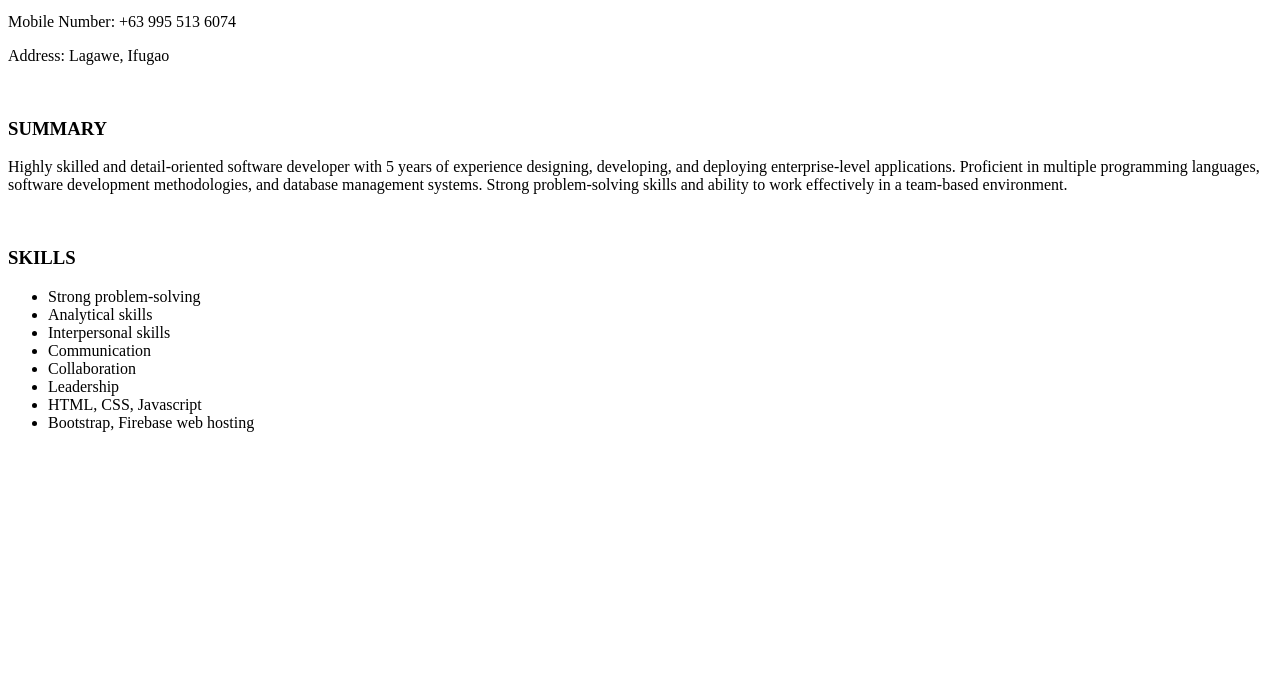
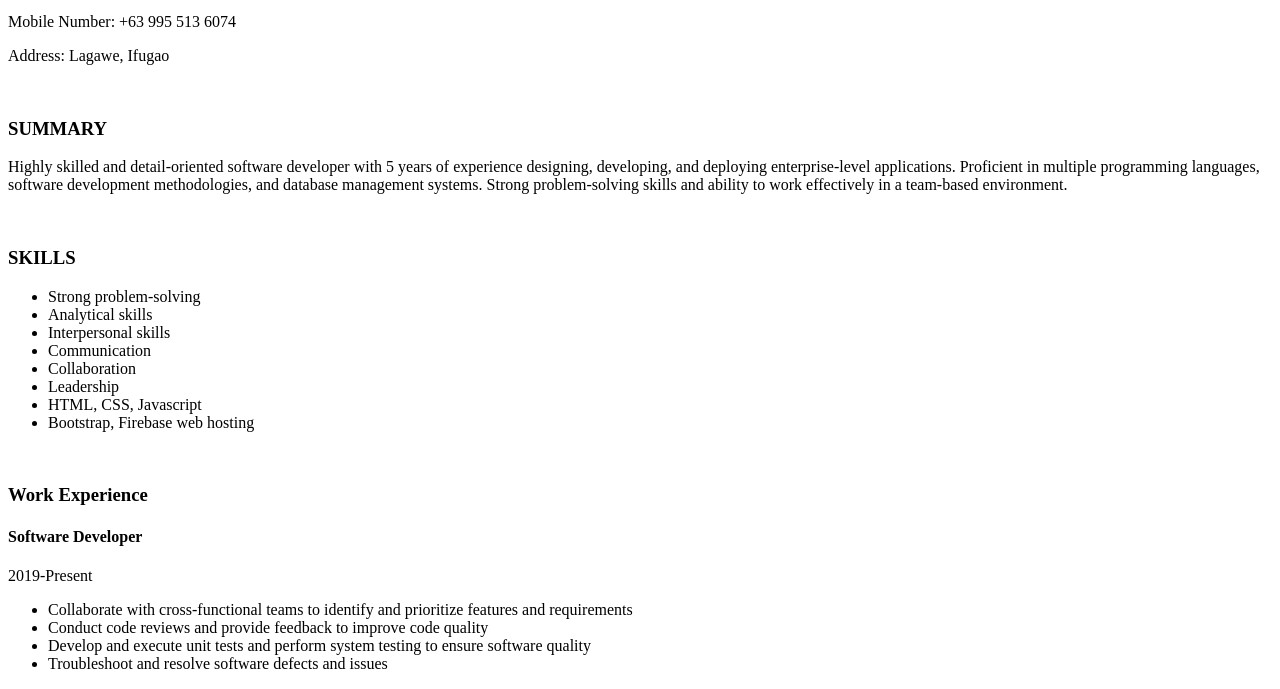
Before and after one commit to bHabawel/Activity-3---HTML-Mastery-with-Git, a plain HTML site: page index.html in a window 1280 px wide. Shown: the part 148-837 px from the top of the page. Before the commit the page ends 800 px from the top, so only its background shows below. Drawn offline with Linux system fonts and the light colour scheme.

Commit message:
Added work experience in main tag

```diff
--- a/index.html
+++ b/index.html
@@ -39,6 +39,17 @@
                 <li>Bootstrap, Firebase web hosting</li>
             </ul>
         </p>
+        <br>
+
+        <h3>Work Experience</h3>
+        <h4>Software Developer</h4>
+        <p>2019-Present</p>
+        <ul>
+            <li>Collaborate with cross-functional teams to identify and prioritize features and requirements</li>
+            <li>Conduct code reviews and provide feedback to improve code quality</li>
+            <li>Develop and execute unit tests and perform system testing to ensure software quality</li>
+            <li>Troubleshoot and resolve software defects and issues</li>
+        </ul>
 
     </main>
 </body>
```
